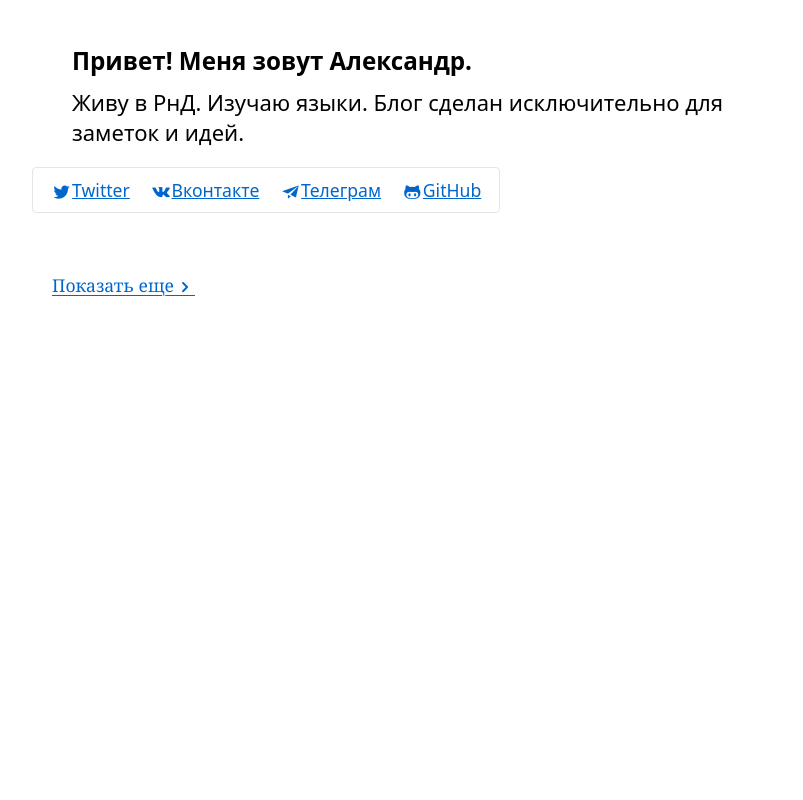
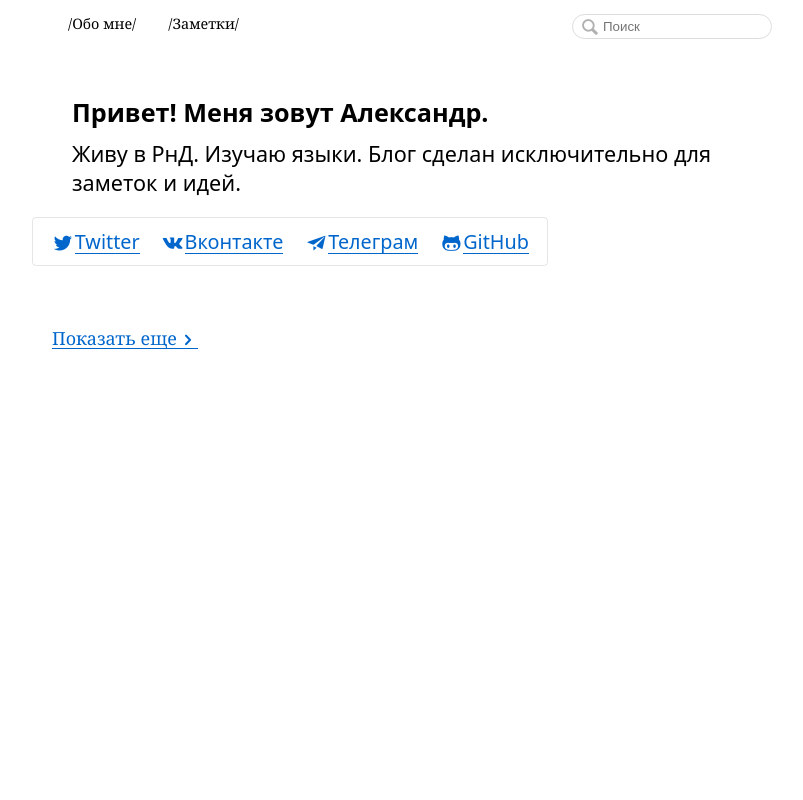
Before and after one commit to AlertRED/Flask-microblog, a Flask app: page / in a window 1280 px wide. Shown: the whole page, without its empty margins (228-1031 px from the left). Run offline with Flask 2, Linux system fonts and the light colour scheme; data that the repository does not hold is empty; some libraries are stand-ins or nearby versions; some web fonts are replaced.

Commit message:
First stabile version

```diff
--- a/app/posts/templates/edit_post.html
+++ b/app/posts/templates/edit_post.html
@@ -14,7 +14,7 @@
         <p>
            {{ form.body() }}
        </p>
-       <p>{{ form.submit(class='submit_button') }}</p>
+       <p>{{ form.submit(value='Сохранить',class='submit_button') }}</p>
    </form>
 </div>
 {% endblock %}
--- a/app/static/css/styles.css
+++ b/app/static/css/styles.css
@@ -6,7 +6,7 @@
 
 html{
 	font-family: system-ui, "Trebuchet MS", "Helvetica Neue", "Arial", sans-serif;
-	font-size: 22px;
+	font-size: 18px;
 }
 
 ::selection {
@@ -14,6 +14,10 @@ html{
 }
 ::-moz-selection {
 	background: #b7b7ff; /* Firefox */
+}
+
+input {
+	outline:none;
 }
 
 body{
@@ -26,7 +30,6 @@ a{
 	background-size: 10px 1px;
 	background-repeat: repeat-x;
 	background-position: 0 calc(100% - 1px);
-	text-shadow: 1px 0 #FFF, -1px 0 #FFF, 0 1px #FFF, 0 -1px #FFF, -1px -1px #FFF, 1px 1px #FFF, -1px 1px #FFF, 1px -1px #FFF;
 	background-image: -webkit-gradient(linear, left top, right top, color-stop(100%, #0066cc), color-stop(0%, rgba(255, 255, 255, 0)));
 	background-image: linear-gradient(to right, #0066cc 100%, rgba(255, 255, 255, 0) 0%);
 }
@@ -36,7 +39,7 @@ a{
 }
 
 .link:hover{
-	color: #61B;
+	color: #C04;
 }
 
 #name-title{
@@ -110,14 +113,9 @@ input[type="submit"] {
 }
 
 .container {
-	font-size: 100%;
-	padding: 0 60px;
 	max-width: 720px;
 	margin: 0 auto;
-	margin-right: auto;
-	margin-bottom: 0px;
-	margin-left: auto;
-	margin-top: 0%;
+	padding-top:50px;
 }
 
 
@@ -130,12 +128,12 @@ input[type="submit"] {
 
 .about-me-tittle{
 	margin-bottom: 10px;
-	font-size: 1.1em;
+	font-size: 1.4em;
 	font-weight: bold;
 }
 
 .about-me-body{
-
+	font-size: 1.2em;
 }
 
 .about-me-urls{
@@ -144,9 +142,8 @@ input[type="submit"] {
 	margin-left: -20px;
 	opacity: 1;
 	padding: 10px;
-	font-size: 0.8em;
+	font-size: 1.1em;
 	display: inline-block;
-
 	-webkit-animation-name: about_me_urls;
 	-webkit-animation-duration: 2s;
 	animation-name: about_me_urls;
@@ -154,8 +151,20 @@ input[type="submit"] {
 }
 
 .about-me-urls a{
-	background-image:none;
-	background-image:none;
+	background-image: none;
+}
+
+.about-me-urls u{
+	text-decoration: none;
+	background-size: 10px 1px;
+	background-repeat: repeat-x;
+	background-position: 0 calc(100% - 1px);
+	background-image: linear-gradient(to right, #06c 100%, rgba(255, 255, 255, 0) 0%);
+}
+
+.about-me-urls u:hover {
+	background-image: linear-gradient(to right, #C04 100%, rgba(255, 255, 255, 0) 0%);
+
 }
 
 .about{
@@ -265,7 +274,7 @@ input[type="submit"] {
 }
 
 .post time{
-	font-size: 0.7em;
+	font-size: 0.9em;
 	font-style: italic;
 	color: #AAA;
 }
@@ -287,10 +296,15 @@ input[type="submit"] {
 
 .title-post{
 	font-weight: bold;
-	font-size: 24px;
+	font-size: 1.5em;
 	font-family: "Helvetica Neue", "Arial", sans-serif;
 }
 
+.title-post a:hover {
+	color: #C04;
+	background-image: -webkit-gradient(linear, left top, right top, color-stop(100%, #C04), color-stop(0%, rgba(255, 255, 255, 0)));
+	background-image: linear-gradient(to right, #C04 100%, rgba(255, 255, 255, 0) 0%);
+}
 
 .settings-post{
 	font-size: 0.5em;
@@ -312,12 +326,14 @@ input[type="submit"] {
 
 .title-post a{
 	color: #222;
+	background-size: 10px 2px;
+	background-position: 0 92%;
 	background-image: -webkit-gradient(linear, left top, right top, color-stop(100%, #222), color-stop(0%, rgba(255, 255, 255, 0)));
 	background-image: linear-gradient(to right, #222 100%, rgba(255, 255, 255, 0) 0%);
 }
 
 .body-post{
-	font-size: 0.9em;
+	font-size: 1.1em;
 	line-height: 1.5;
 	font-family: "Charter", "Georgia", "Times", serif;
 	word-wrap: break-word;
@@ -337,8 +353,76 @@ pre {
 	margin-bottom: 60px;
 }
 .show-more a{
-		font-size: 0.8em;
+	font-size: 	1em;
 	font-family: "Charter", "Georgia", "Times", serif;
 }
 
 /*ПОСТ*/
+
+/*TOOL BAR*/
+.tool-bar {
+	position: fixed;
+	font-family: "Charter", "Georgia", "Times", serif;
+	font-size: 0.8em;
+	width: 100%;
+	background-color: #0000;
+}
+
+.tool-bar ul{
+	list-style-type: none;
+	max-width: 720px;
+	margin: 0 auto;
+	padding: 0;
+	overflow: hidden;
+}
+
+.tool-bar li{
+	float: left;
+}
+
+.tool-bar li a{
+	text-shadow: none;
+	display: block;
+	color: #000;
+	text-align: center;
+	padding: 14px 16px;
+	text-decoration: none;
+	background-image: none;
+}
+
+.tool-bar li a:hover{
+	color:#06c;
+	text-decoration:underline;
+}
+
+.header__search{
+	float: right;
+	position: relative;
+}
+
+.header__search::after {
+	pointer-events: none;
+	font-family: "icomoon";
+	position: absolute;
+	content: "\e6d9";
+	opacity: 0.3;
+	font-size: 20px;
+	padding: 3px 3px;
+	left: 5px;
+	top: 14px;
+}
+
+#find-field{
+	border: 1px solid #DDD;
+	border-radius: 15px;
+	height: 25px;
+	width: 200px;
+	padding: 0 8px 0 30px;
+	font: 400 13.3333px Arial;
+}
+
+.gradient {
+	background-image: linear-gradient(to bottom, rgba(255,255,255,1), rgba(255,255,255,1), rgba(255,255,255,0));
+}
+
+/*TOOL BAR*/
--- a/app/templates/base.html
+++ b/app/templates/base.html
@@ -17,6 +17,7 @@
 
 </head>
 <body>
+{% include 'includes/tool_bar.html' %}
 
 	{% if current_user.is_authenticated and current_user.username == 'ieaiaio' %}
 	<div class="menu">
--- /dev/null
+++ b/app/templates/includes/tool_bar.html
@@ -0,0 +1,9 @@
+<div class="tool-bar gradient">
+<ul>
+  <li><a class="active" href="{{ url_for('index') }}">/Обо мне/</a></li>
+  <li><a href="{{ url_for('posts.all_posts') }}">/Заметки/</a></li>
+  <form class="header__search">
+    <p><input id="find-field" type="text" name="q" placeholder="Поиск"></p>
+  </form>
+</ul>
+</div>
```
Lines whose indentation alone changed are shown as unchanged.
